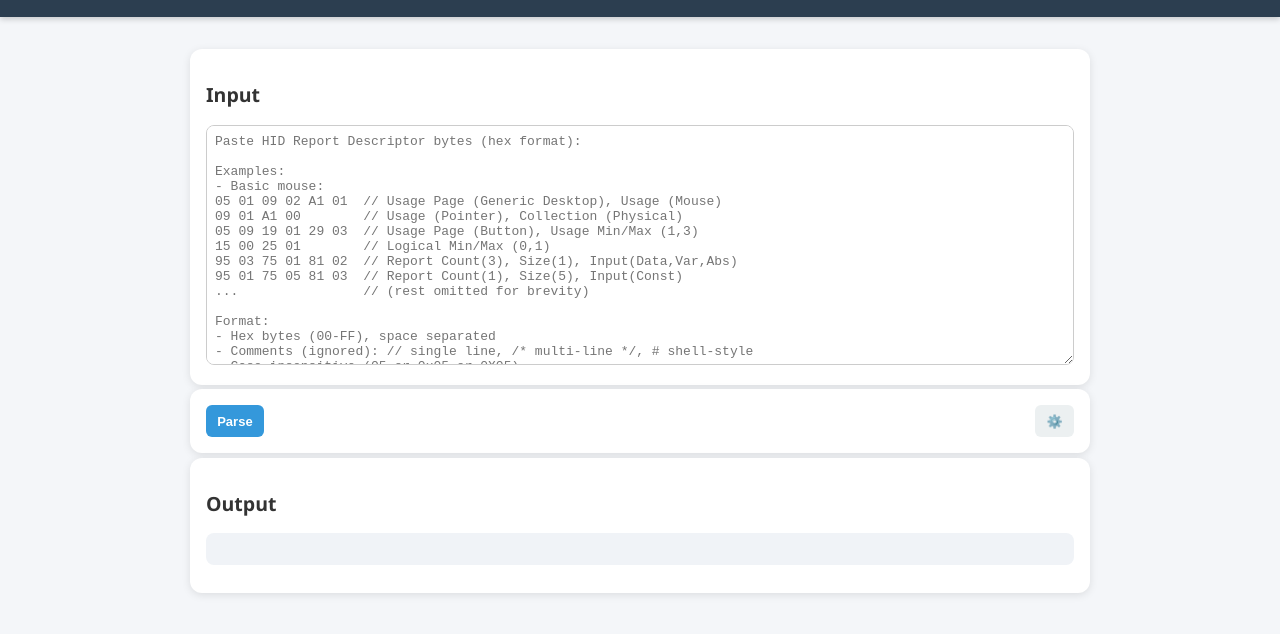
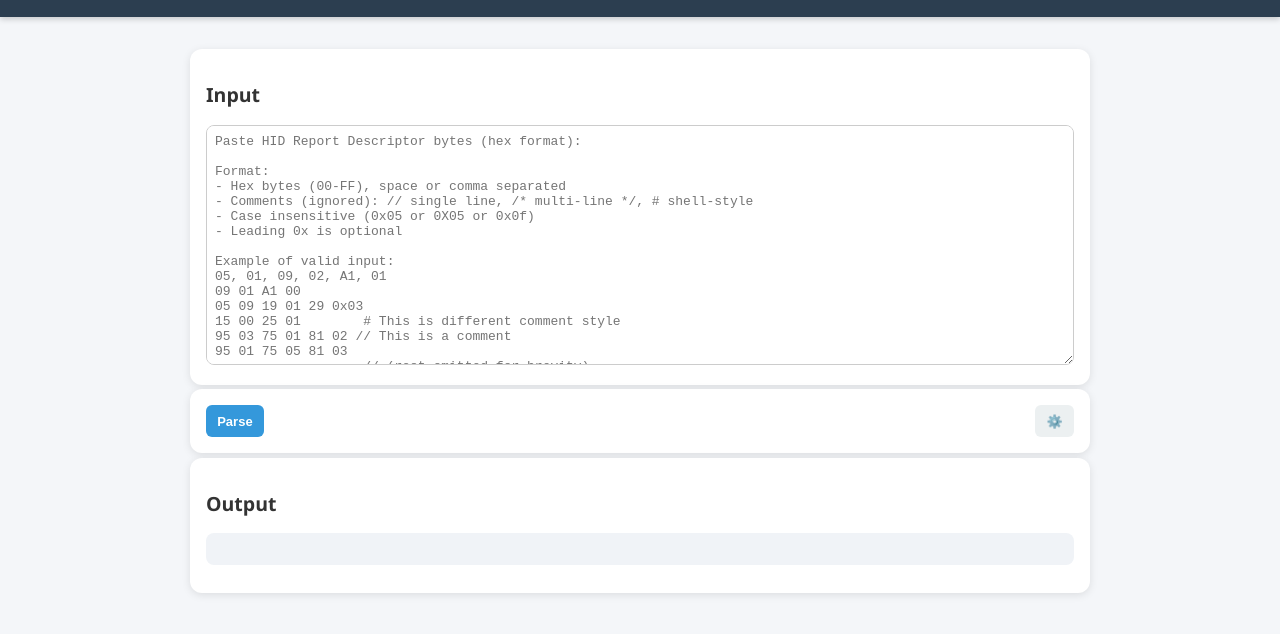
Before and after one commit to Zjonn/hidparser, a plain HTML site: page index.html in a window 1280 px wide. Shown: the part 60-694 px from the top of the page. Drawn offline with Linux system fonts and the light colour scheme.

Commit message:
Improve description

```diff
--- a/index.html
+++ b/index.html
@@ -25,21 +25,39 @@
             <textarea id="descriptorInput"
     placeholder="Paste HID Report Descriptor bytes (hex format):
 
-Examples:
-- Basic mouse:
-05 01 09 02 A1 01  // Usage Page (Generic Desktop), Usage (Mouse)
-09 01 A1 00        // Usage (Pointer), Collection (Physical)
-05 09 19 01 29 03  // Usage Page (Button), Usage Min/Max (1,3)
-15 00 25 01        // Logical Min/Max (0,1)
-95 03 75 01 81 02  // Report Count(3), Size(1), Input(Data,Var,Abs)
-95 01 75 05 81 03  // Report Count(1), Size(5), Input(Const)
+Format:
+- Hex bytes (00-FF), space or comma separated
+- Comments (ignored): // single line, /* multi-line */, # shell-style
+- Case insensitive (0x05 or 0X05 or 0x0f)
+- Leading 0x is optional
+
+Example of valid input:
+05, 01, 09, 02, A1, 01
+09 01 A1 00
+05 09 19 01 29 0x03
+15 00 25 01        # This is different comment style
+95 03 75 01 81 02 // This is a comment
+95 01 75 05 81 03
 ...                // (rest omitted for brevity)
 
-Format:
-- Hex bytes (00-FF), space separated
-- Comments (ignored): // single line, /* multi-line */, # shell-style
-- Case insensitive (05 or 0x05 or 0X05)
-- Leading 0x is optional"></textarea>
+Translates to:
+0x05, 0x01,             // Usage Page (Generic Desktop Page)
+0x09, 0x02,             // Usage (Mouse)
+0xA1, 0x01,             // Collection (Application)
+0x09, 0x01,             //   Usage (Pointer)
+0xA1, 0x00,             //   Collection (Physical)
+0x05, 0x09,             //     Usage Page (Button Page)
+0x19, 0x01,             //     Usage Minimum (1)
+0x29, 0x03,             //     Usage Maximum (3)
+0x15, 0x00,             //     Logical Minimum (0)
+0x25, 0x01,             //     Logical Maximum (1)
+0x95, 0x03,             //     Report Count (3)
+0x75, 0x01,             //     Report Size (1)
+0x81, 0x02,             //     Input (Data,Variable,Absolute,No Wrap,Linear,Preferred State,No Null position,Bit Field)
+0x95, 0x01,             //     Report Count (1)
+0x75, 0x05,             //     Report Size (5)
+0x81, 0x03,             //     Input (Constant,Variable,Absolute,No Wrap,Linear,Preferred State,No Null position,Bit Field)
+"></textarea>
         </section>
 
         <!-- Options card -->
```
